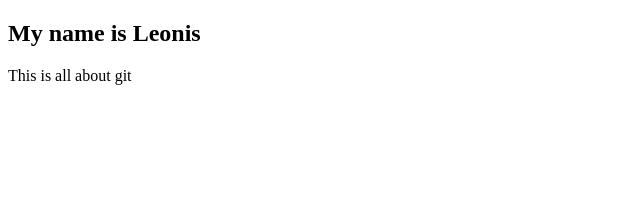
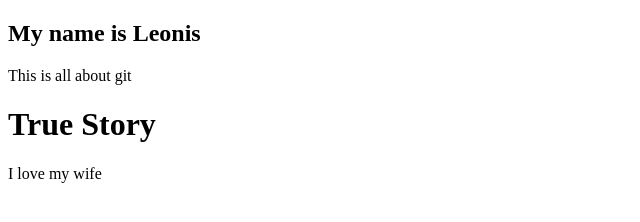
Before and after one commit to Leodgenius23/demo, a plain HTML site: page index.html in a window 1280 px wide. Shown: the whole page, without its empty margins (0-640 px from the left). Drawn offline with Linux system fonts and the light colour scheme.

Commit message:
updating index.html file

```diff
--- a/index.html
+++ b/index.html
@@ -9,5 +9,7 @@
 <body>
     <h2>My name is Leonis</h2>
     <p>This is all about git</p>
+    <h1>True Story</h1>
+    <p>I love my wife</p>
 </body>
 </html>
```
